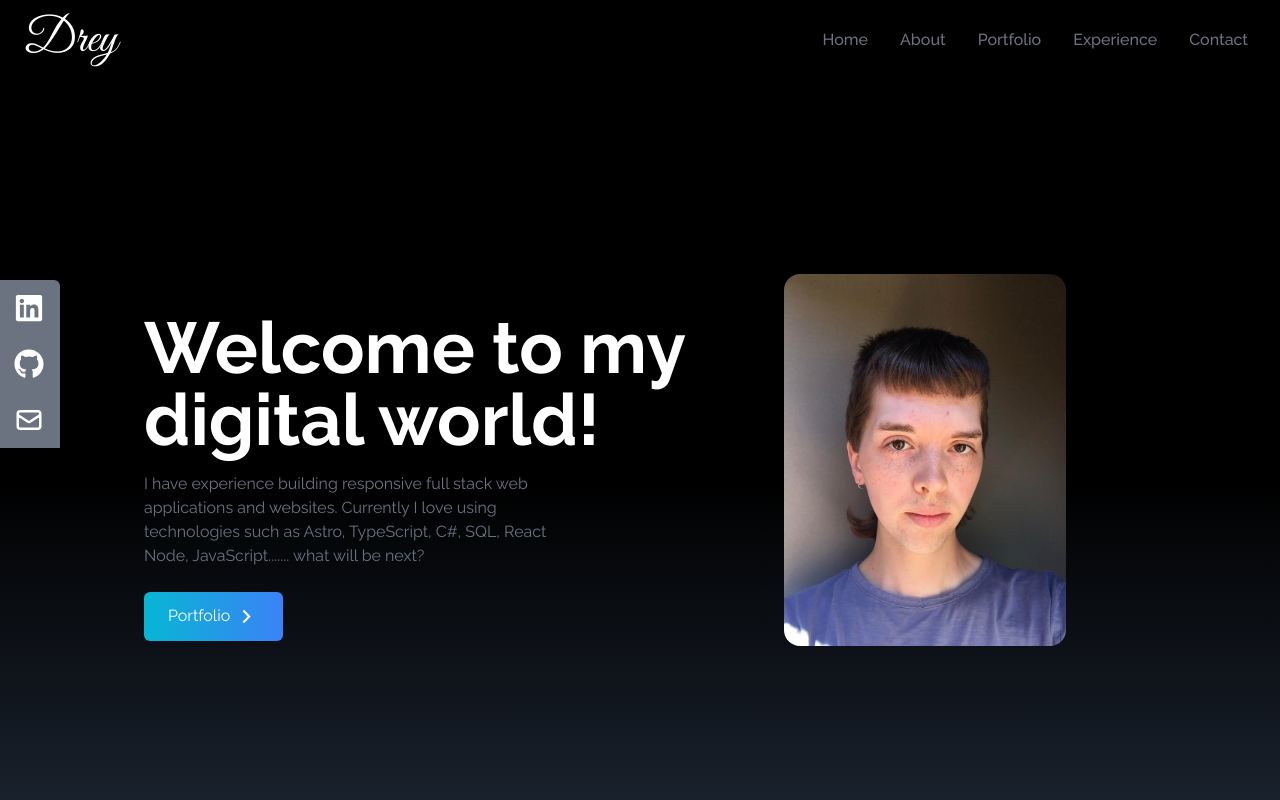
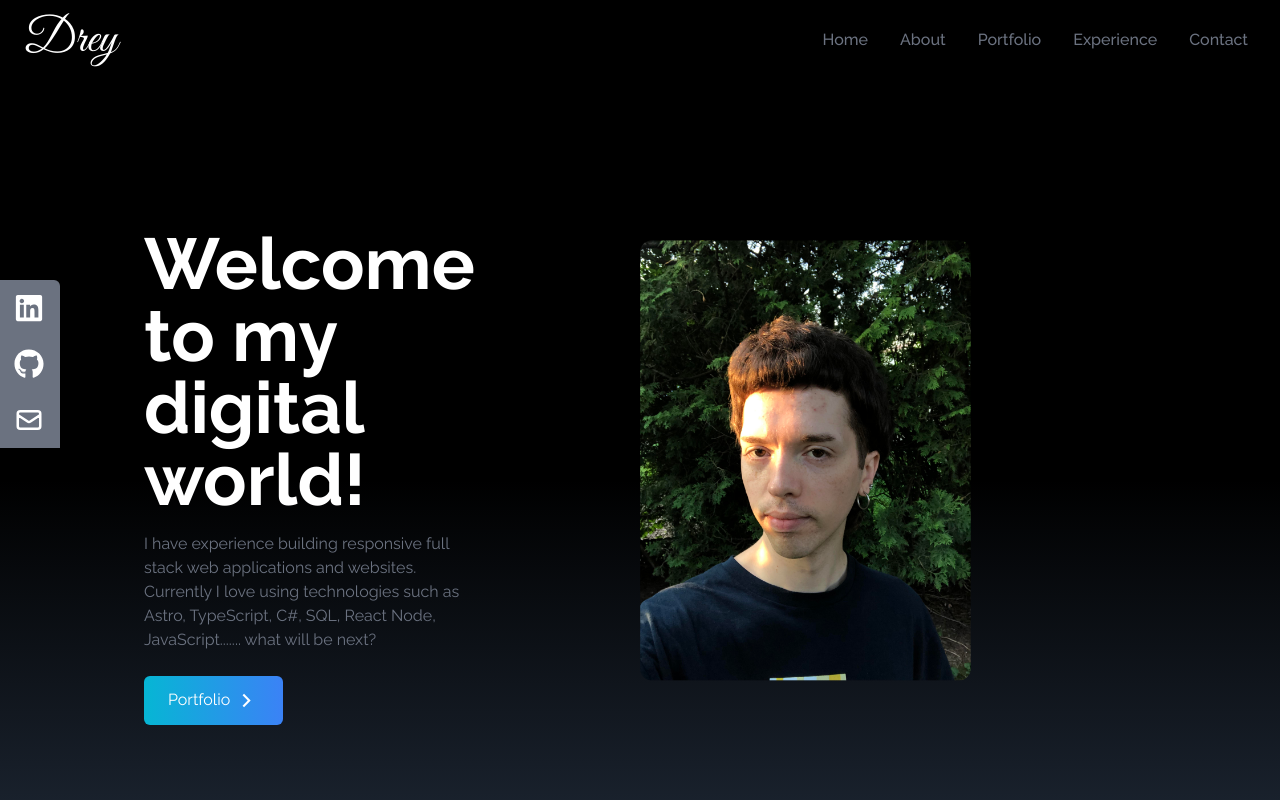
Before and after one commit to dreymoreau/portfolio, a React (Create React App) app: page / in a window 1280 px wide. Shown: the top 800 px of the page. Built offline with nearby package versions, Linux system fonts and the light colour scheme.

Commit message:
updated photo , resize

```diff
--- a/src/components/Home.js
+++ b/src/components/Home.js
@@ -1,7 +1,8 @@
 import React from 'react'
-import HeroImage from '../assets/heroImage.jpg'
+import HeroImage from '../assets/hero-image.jpg'
 import {RiArrowRightSLine} from 'react-icons/ri'
 import {Link} from 'react-scroll'
+import "../index.css"
 
 const Home = () => {
   return (
@@ -37,7 +38,7 @@ const Home = () => {
         </div>
         <div>
             <img src={HeroImage} alt="my profile"
-            className="rounded-2xl mx-auto w-2/4 md:w-2/3 sm:w-2/5 mb-10"/>
+            className="rounded-2xl mx-auto w-2/4 md:w-2/3 sm:w-2/5 mb-10 scale-75"/>
         </div>
        </div>
     </div>
--- a/src/index.css
+++ b/src/index.css
@@ -9,3 +9,9 @@
     font-family: 'Raleway', sans-serif;
   }
 }
+
+
+.resized {
+  width: var(--size-1);
+  height: var(--size-1)
+}
```
Also changed, not shown: src/assets/hero-image.jpg (added), src/assets/heroImage.jpg (deleted).
